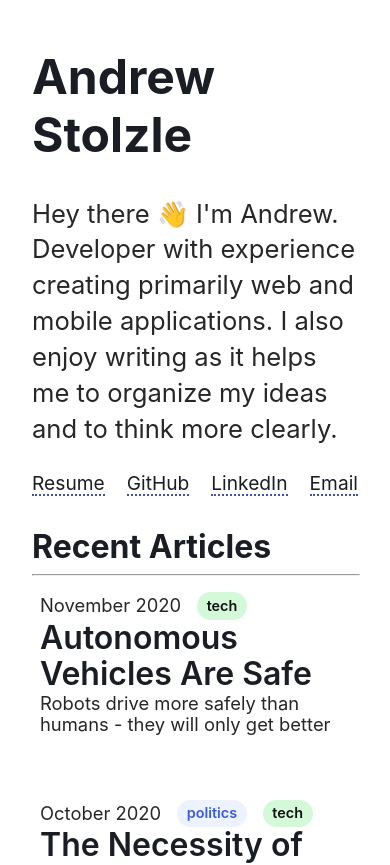
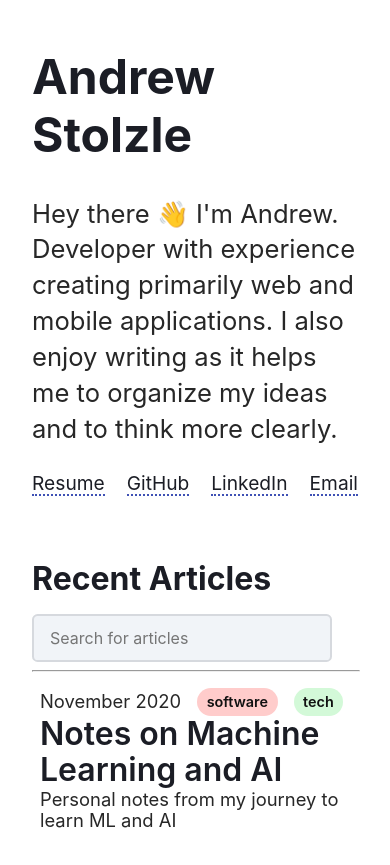
Before and after one commit to frederickbyte/portfolio, a Gatsby site: page / in a window 390 px wide. Shown: the top 865 px of the page. Built offline with nearby package versions, Linux system fonts and the light colour scheme; Gatsby itself is replaced by a stand-in of ours.

Commit message:
- Fixed two articles (verbiage) - added search bar to home page - added ML/AI blog post

```diff
--- a/content/blog/ahead-november/index.md
+++ b/content/blog/ahead-november/index.md
@@ -1,5 +1,5 @@
 ---
-title: Looking ahead to November
+title: Looking Ahead to November
 description: The principles that should guide us when voting, and what that means for November
 date: '2020-07'
 category: 'politics, philosophy'
--- a/content/blog/autonomous-vehicles/index.md
+++ b/content/blog/autonomous-vehicles/index.md
@@ -31,7 +31,7 @@ Before diving into autonomous vehicles, why should we even care about vehicle sa
 
 # Humans Are Dangerous Drivers
 
-Before discussing self-driving cars, we should briefly talk about the obvious: **humans are bad drivers.** Human drivers kill 30,000 - 40,000 people [each year](https://en.wikipedia.org/wiki/Motor_vehicle_fatality_rate_in_U.S._by_year#cite_note-10). That means ~96 Americans perish every day in auto accidents. In the time you’ve taken to read this paragraph, someone has died in a car crash.
+Before discussing self-driving cars, we should briefly talk about the obvious: **humans are bad drivers.** Human drivers kill 30,000 - 40,000 people [each year](https://en.wikipedia.org/wiki/Motor_vehicle_fatality_rate_in_U.S._by_year). That means ~96 Americans perish every day in auto accidents. In the time you’ve taken to read this paragraph, someone has died in a car crash.
 
 I don’t mean to be morbid - this is the reality of vehicles. Despite their enormous convenience, many people drive them in precarious ways, endangering everyone around them. Although we have become [far better](https://injuryfacts.nsc.org/motor-vehicle/historical-fatality-trends/deaths-and-rates/) drivers over the years, humans are still far too unreliable and risky for what our standards of safety should be.
 
--- a/content/blog/individual-group/index.md
+++ b/content/blog/individual-group/index.md
@@ -40,7 +40,7 @@ The mere possibility of unconsciously or unknowingly spreading a virus is **no j
 
 Government's proper role is to protect its citizens from the initiation of force, not to preemptively force them to cover their face and body in the name of "public health." Even if the data was conclusive on the effectiveness of face coverings to save lives, [which](https://www.cfr.org/in-brief/which-countries-are-requiring-face-masks) it is [not](https://fortune.com/2020/07/29/no-point-in-wearing-mask-sweden-covid/?fbclid=IwAR07dGNRxNnSrF2nIm-vgC3gw9FYgN0ATtpOA0uzcAHiXCUMpTaBFlbtcjU), that still would not give government the moral or legal right to pass laws mandating face coverings.
 
-Private businesses should have the right to choose whether or not to serve customers who wear masks. Individuals have the responsibility and freedom to determine whether or not they want to take extra precautions to defend against diseases. This is true not only now during the the spread of COVID-19, but also during flu season. Some people will choose to wear masks and limit their exposure to the public; others will not. The government has no role in forcing people or businesses to act in any particular way. B
+Private businesses should have the right to choose whether or not to serve customers who wear masks. Individuals have the responsibility and freedom to determine whether or not they want to take extra precautions to defend against diseases. This is true not only now during the the spread of COVID-19, but also during flu season. Some people will choose to wear masks and limit their exposure to the public; others will not. The government has no role in forcing people or businesses to act in any particular way.
 
 Near the end of his remarks, Judge Kastrenakes quotes Davis v. City of S. Bay as support for the mask mandate:
 
--- /dev/null
+++ b/content/blog/machine-learning/index.md
@@ -0,0 +1,25 @@
+---
+title: Notes on Machine Learning and AI
+description: Personal notes from my journey to learn ML and AI
+date: '2020-11-27'
+category: 'software, tech'
+---
+
+This space will serves as a running list of notes from my journey to learn more about Machine Learning (ML) and Artificial Intelligence (AI).
+Both already [impact](https://www.tesla.com/autopilotAI) the world in a positive way - and I am confident ML and AI will continue to improve our standard of living. I plan to learn as much as possible so
+that one day I may be able to contribute to a community that will, quite literally, change the world.
+
+# ⛰️ Long-Term Goals
+I'm beginning with [Hand-On Maching Learning (Géron)](https://www.oreilly.com/library/view/hands-on-machine-learning/9781492032632/), a book the ML community highly recommends.
+
+- [x] Python basics
+- [ ] Pandas
+- [ ] Keras
+- [ ] TensorFlow
+- [ ] SciKit-learn
+
+
+# 🎯 Intermediate Goals
+- [ ] Neural Networks (general principles)
+- [ ] Convolutional neural networks
+- [ ] Recurrent neural networks
--- a/src/components/utils.js
+++ b/src/components/utils.js
@@ -1,20 +1,23 @@
 export function getClassForCategory(category) {
-  var cssClass = 'tag '
+  var cssClass = "tag "
   switch (category) {
-    case 'hobby':
-      cssClass += 'hobby'
+    case "hobby":
+      cssClass += "hobby"
       break
-    case 'philosophy':
-      cssClass += 'philosophy'
+    case "philosophy":
+      cssClass += "philosophy"
       break
-    case 'politics':
-      cssClass += 'politics'
+    case "politics":
+      cssClass += "politics"
       break
-    case 'tech':
-      cssClass += 'tech'
+    case "software":
+      cssClass += "software"
       break
-    case 'non-fiction':
-      cssClass += 'non-fiction'
+    case "tech":
+      cssClass += "tech"
+      break
+    case "non-fiction":
+      cssClass += "non-fiction"
       break
     default:
   }
--- a/src/pages/index.js
+++ b/src/pages/index.js
@@ -1,4 +1,4 @@
-import React from "react"
+import React, { useState } from "react"
 import { Link, graphql } from "gatsby"
 
 import Bio from "../components/bio"
@@ -29,13 +29,38 @@ const projects = [
 
 const BlogIndex = ({ data, location }) => {
   const siteTitle = data.site.siteMetadata?.title || `Andrew Stolzle`
-  const posts = data.allMarkdownRemark.nodes
+  const allPosts = data.allMarkdownRemark.nodes
   // Sort posts by date.
-  posts.sort((a, b) => b.date - a.date)
+  allPosts.sort((a, b) => b.date - a.date)
   // URL for GitHub
   const githubLink = `https://github.com/frederickbyte`
   // URL for LinkedIn
   const linkedinLink = `https://linkedin.com/in/frederick-stolzle`
+  // Empty search query.
+  const emptyQuery = ""
+  // Search query state.
+  const [state, setState] = useState({
+    filteredData: [],
+    query: emptyQuery,
+  })
+  // User types into search bar
+  const handleSearchInputChange = event => {
+    const query = event.target.value
+    const filteredData = allPosts.filter(post => {
+      const { title, description } = post.frontmatter
+      return (
+        description.toLowerCase().includes(query.toLowerCase()) ||
+        title.toLowerCase().includes(query.toLowerCase())
+      )
+    })
+    setState({
+      query,
+      filteredData,
+    })
+  }
+  const { filteredData, query } = state
+  const hasSearchResults = filteredData && query !== emptyQuery
+  const posts = hasSearchResults ? filteredData : allPosts
 
   return (
     <Layout location={location} title={siteTitle}>
@@ -56,7 +81,18 @@ const BlogIndex = ({ data, location }) => {
           Email
         </a>
       </div>
-      <h1 style={{ marginTop: `2rem`, marginBottom: `0` }}>Recent Articles</h1>
+      <div className="posts-header">
+        <h1 style={{ marginTop: `2rem`, marginBottom: `0` }}>
+          Recent Articles
+        </h1>
+        <input
+          id="search"
+          type="search"
+          aria-label="Search"
+          placeholder="Search for articles"
+          onChange={handleSearchInputChange}
+        />
+      </div>
       <hr></hr>
       {posts.map(post => {
         const title = post.frontmatter.title || post.fields.slug
--- a/src/style.css
+++ b/src/style.css
@@ -214,7 +214,6 @@ li {
 
 .flex-row-wrap {
   display: flex;
-  flex: 1 1 auto;
   flex-wrap: wrap;
 }
 
@@ -248,6 +247,12 @@ li {
 
 .index-links > a:hover {
   border-bottom: 2px solid var(--blue);
+}
+
+.posts-header {
+  display: flex;
+  flex-wrap: wrap;
+  align-items: flex-end;
 }
 
 .project {
@@ -310,3 +315,35 @@ li {
   background: #edf2ff;
   color: #3b5bdb;
 }
+
+.software {
+  background: #ffcccb;
+  color: #111;
+}
+
+[type="search"] {
+  padding: 0.8rem 1rem;
+  background: #f1f4f8;
+  border: 2px solid #d6d9de;
+  width: 100%;
+  max-width: 300px;
+  min-width: 0;
+  border-radius: 0.35rem;
+  font-size: 1rem;
+  -webkit-appearance: none;
+  margin-left: 2rem;
+}
+
+/* On screens that are 645px wide or less */
+@media screen and (max-width: 645px) {
+  [type="search"] {
+    margin-left: 0px;
+    margin-top: 1rem;
+  }
+
+  .posts-header {
+    display: flex;
+    flex-direction: column;
+    align-items: flex-start;
+  }
+}
```
